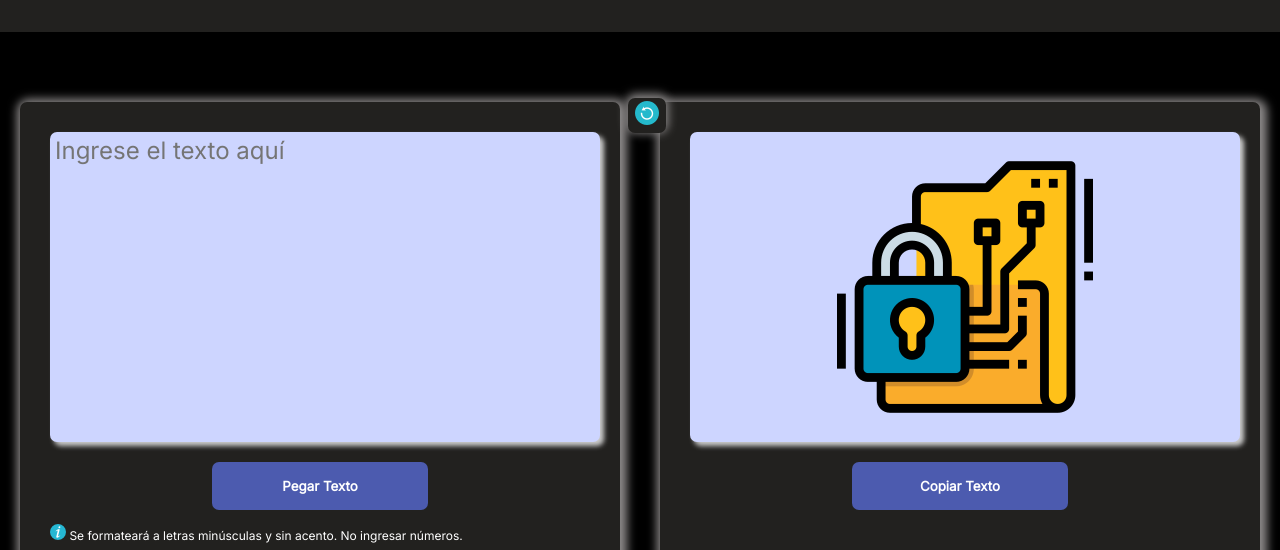
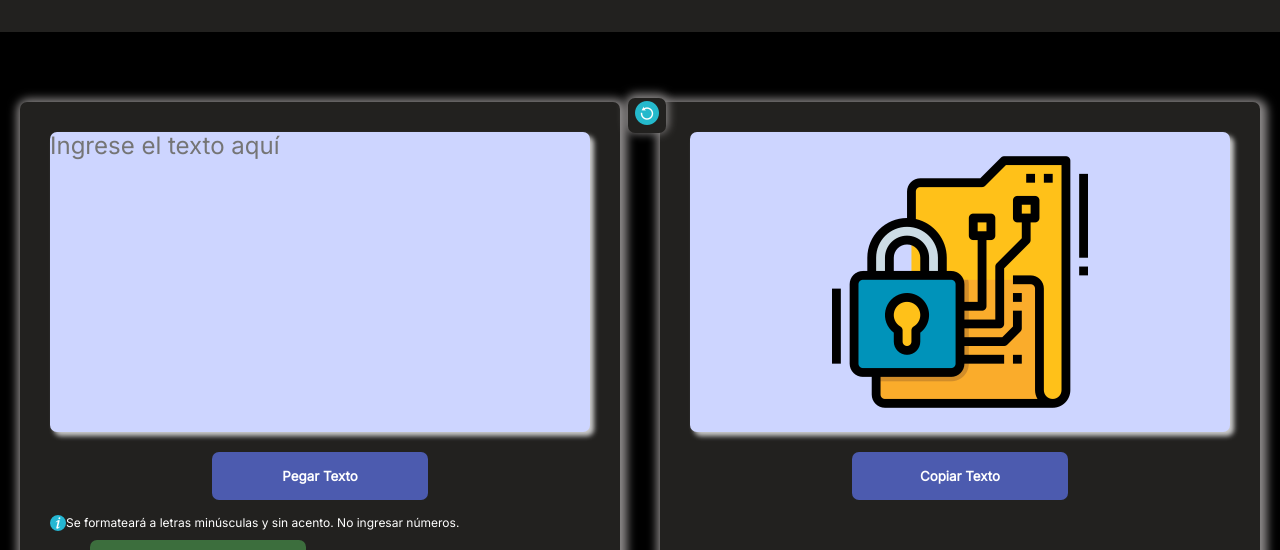
Before and after one commit to LeandroBartucca/encriptadorAlura, a plain HTML site: page index.html in a window 1280 px wide. Shown: the part 129-679 px from the top of the page. Drawn offline with Linux system fonts and the light colour scheme.

Commit message:
Le di display al segundo textarea, centre la imagen de info al texto, corregi error de sintaxis que no mostraba imagen de icono, y cambie un poco el padding de los textarea

```diff
--- a/index.html
+++ b/index.html
@@ -8,7 +8,7 @@
     <link rel="preconnect" href="https://fonts.googleapis.com">
     <link rel="preconnect" href="https://fonts.gstatic.com" crossorigin>
     <link href="https://fonts.googleapis.com/css2?family=Inter:wght@200;400&display=swap" rel="stylesheet">
-    <link rel="icon" type="image/png" href="/img/llavecript.png">
+    <link rel="icon" type="image/png" href="./img/llavecript.png">
     <title>Encriptador de Texto</title>
 </head>
 <body>
@@ -32,7 +32,7 @@
             </div>
         </section>
         <section class="secciones">
-            <textarea class="mensaje" id="mensaje2" cols="20" rows="10" readonly="readonly"> </textarea>
+            <textarea class="mensaje" id="mensaje2" cols="20" rows="10" readonly="readonly" disabled> </textarea>
             <button class="reset" onclick="reset()"> <img src="./img/reset.png" alt="Resetear texto"></button>
                 <div>
                 <button class="copiar" onclick="copiarAlPortapapeles()">Copiar Texto</button>
--- a/style.css
+++ b/style.css
@@ -67,7 +67,7 @@ section .secciones{
     background-color: rgb(205, 213, 255);
     width: 100%;
     height: 300px;
-    padding: 5px;
+    padding: -4px;
     font-size: 18px;
     border-radius: 7px;
     border: none;
@@ -88,8 +88,11 @@ section .secciones{
 .informacion{
     color: white;
     font-size: 12px;
+    display: flex;
+    align-items: center;
+}
 
-}
+
 
 /* Estilos para los botones */
 .botones button{
```
